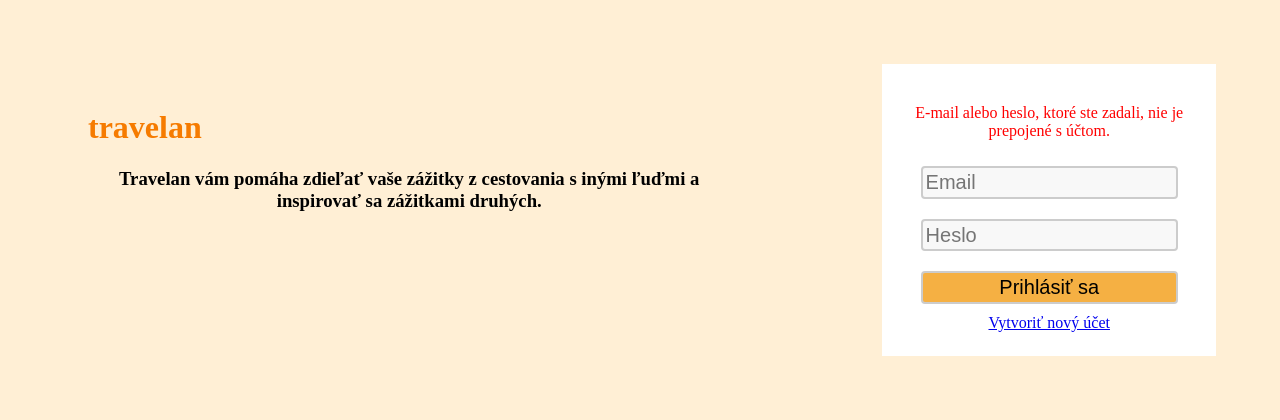
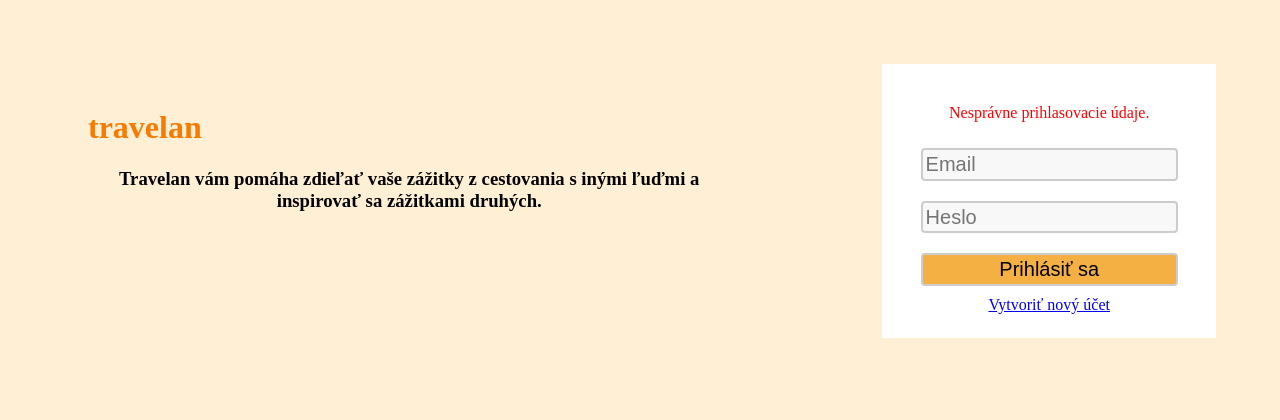
Before and after one commit to Sochor5/Semestralka, a PHP site: page /login.php?zle=1 in a window 1280 px wide. Shown: the part 50-470 px from the top of the page. Run offline with PHP 8.4, Linux system fonts and the light colour scheme.

Commit message:
1.8.8
este nieco :D

```diff
--- a/login.php
+++ b/login.php
@@ -25,7 +25,7 @@ $auth = new DB();
     <div class="log">
         <form method="post">
             <?php  if ($_GET['zle'] == 1) { ?>
-                <p class="redText"> E-mail alebo heslo, ktoré ste zadali, nie je prepojené s účtom. </p>
+                <p class="redText"> Nesprávne prihlasovacie údaje. </p>
             <?php }?>
             <input class="loginSize" type="text" name="login" placeholder="Email"><br>
             <input class="loginSize" type="password" name="Heslo" placeholder="Heslo"><br>
```
